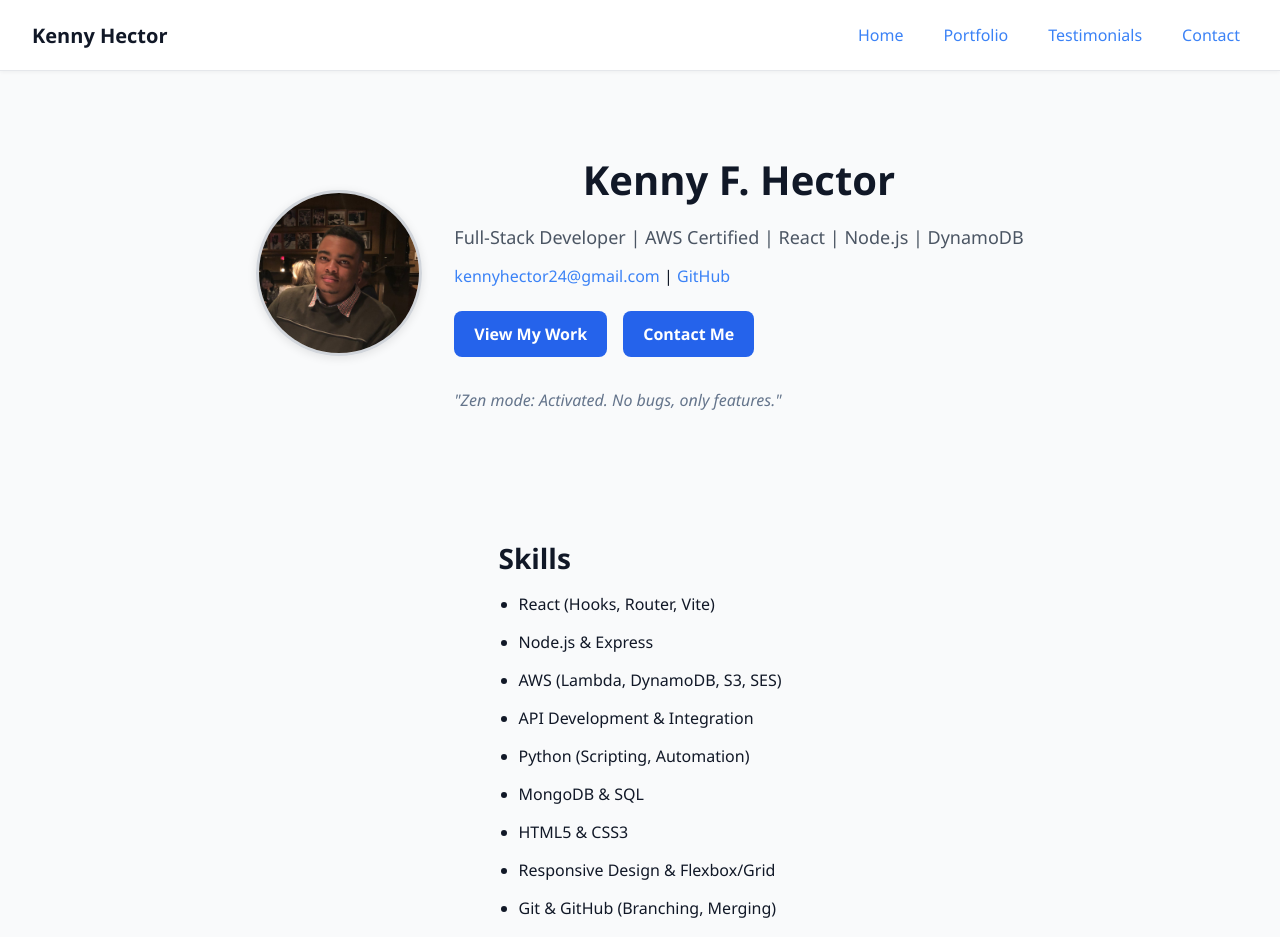
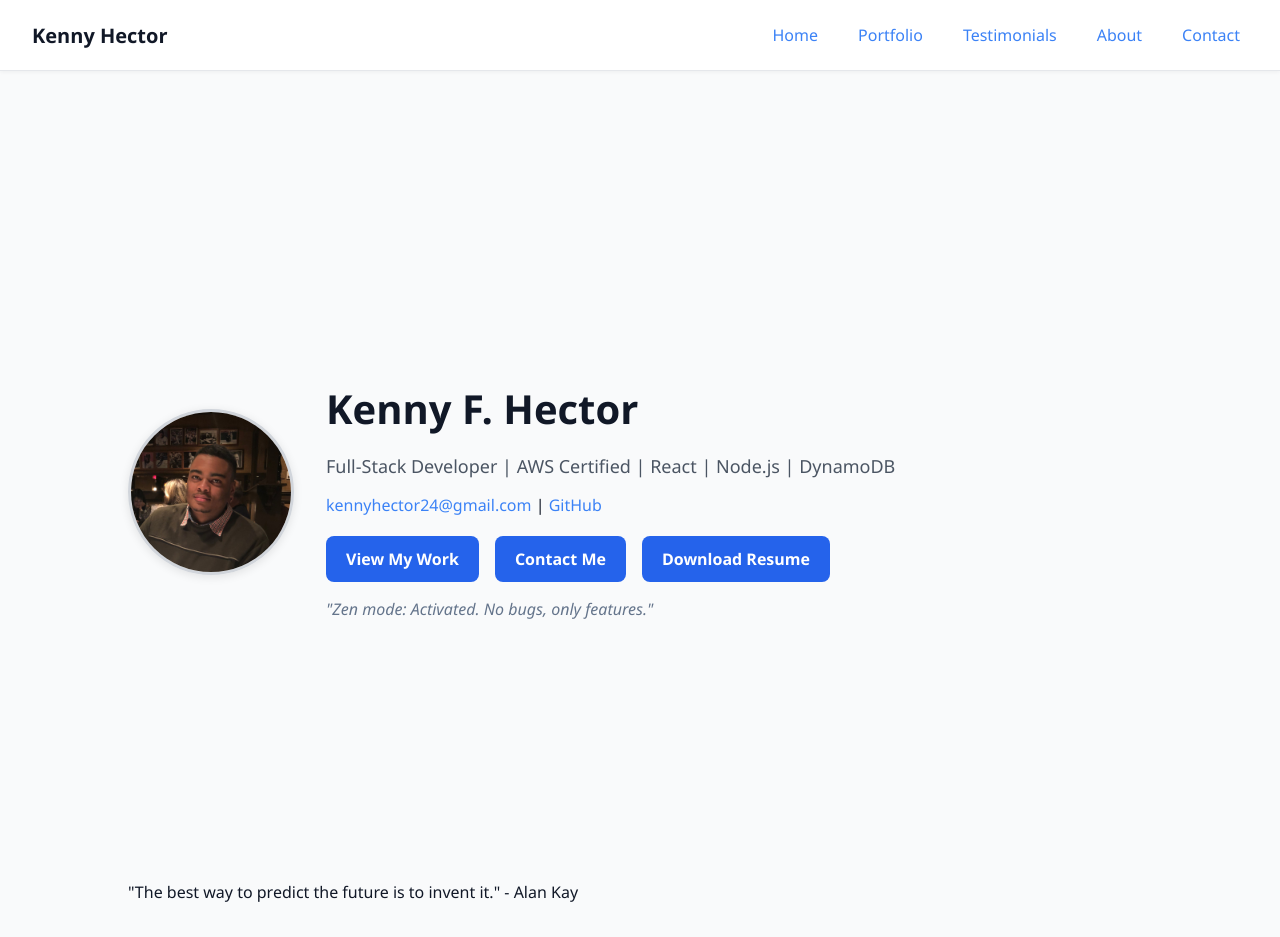
Before and after one commit to khector24/react-ai-portfolio, a React (Vite) app: page / in a window 1280 px wide. Shown: the top 937 px of the page. Built offline with nearby package versions, Linux system fonts and the light colour scheme.

Commit message:
Create new css style pages to better separate styles.

```diff
--- /dev/null
+++ b/src/About.jsx
@@ -0,0 +1,44 @@
+import resumePDF from "./assets/Best Resume - KFH.pdf";
+import "./App.css";
+
+export default function About() {
+  return (
+    <main className="about-container">
+      <h2>About Me</h2>
+      <p>
+        Hi, I'm <strong>Kenny Hector</strong>, a multilingual full-stack
+        developer from Haiti with a passion for clean, scalable, and
+        user-focused web applications. I graduated from Saint Thomas Aquinas
+        College with a Bachelor’s in Computer Science. I speak three languages
+        and take pride in blending creativity with performance in every project
+        I touch.
+      </p>
+      <p>
+        My experience spans building internal systems for hardware stores to
+        deploying scalable cloud apps for client engagement. I'm AWS certified
+        and fluent in React, Node.js, and automation tooling—equipped for both
+        frontend finesse and backend logic.
+      </p>
+
+      <a href={resumePDF} download className="resume-button">
+        Download Resume (PDF)
+      </a>
+
+      <section className="skills-section">
+        <h2>Skills</h2>
+        <ul className="skills-list">
+          <li>React (Hooks, Router, Vite)</li>
+          <li>Node.js & Express</li>
+          <li>AWS (Lambda, DynamoDB, S3, SES)</li>
+          <li>API Development & Integration</li>
+          <li>Python (Scripting, Automation)</li>
+          <li>MongoDB & SQL</li>
+          <li>HTML5 & CSS3</li>
+          <li>Responsive Design & Flexbox/Grid</li>
+          <li>Git & GitHub (Branching, Merging)</li>
+          <li>Agile Collaboration</li>
+        </ul>
+      </section>
+    </main>
+  );
+}
--- a/src/App.css
+++ b/src/App.css
@@ -5,11 +5,6 @@ body {
   margin: 0;
   padding: 0;
   color: #111827;
-}
-
-main {
-  min-height: 100vh;
-  padding: 2rem;
 }
 
 a {
@@ -21,12 +16,17 @@ a:hover {
   text-decoration: underline;
 }
 
+main {
+  padding: 2rem 1rem;
+  max-width: 1024px;
+  margin: 0 auto;
+}
+
 /* === Typography === */
 h1 {
   font-size: 2.5rem;
   font-weight: bold;
   margin-bottom: 0.5rem;
-  text-align: center;
 }
 
 h2 {
@@ -78,16 +78,44 @@ h2 {
   color: #1d4ed8;
 }
 
-/* === Home Page === */
-.intro-header {
-  text-align: left;
-  padding: 2rem 1rem;
+/* === Hero Section === */
+main.home-hero {
+  display: flex;
+  flex-direction: column;
+  justify-content: space-between;
+  min-height: 100vh;
+  max-width: 1024px;
+  margin: 0 auto;
+  padding: 3rem 1rem;
+}
+
+.home-hero-content {
+  display: flex;
+  align-items: center;
+  justify-content: flex-start;
+  gap: 2rem;
+  flex-wrap: wrap;
+  flex: 1;
+}
+
+.profile-pic {
+  width: 160px;
+  height: 160px;
+  border-radius: 50%;
+  object-fit: cover;
+  border: 3px solid #d1d5db;
+  box-shadow: 0 2px 10px rgba(0, 0, 0, 0.1);
+}
+
+.intro-text {
+  flex: 1;
+  min-width: 260px;
 }
 
 .name-heading {
   font-size: 2.5rem;
   font-weight: 700;
-  margin-bottom: 0.25rem;
+  margin-bottom: 0.5rem;
 }
 
 .subtitle {
@@ -97,13 +125,13 @@ h2 {
 }
 
 .contact-links {
-  margin-bottom: 1.5rem;
+  margin-bottom: 1.25rem;
 }
 
 .home-buttons {
   display: flex;
   gap: 1rem;
-  margin: 1.5rem 0;
+  margin-bottom: 1rem;
 }
 
 .cta-button {
@@ -123,85 +151,17 @@ h2 {
 .zen-joke {
   font-style: italic;
   color: #64748b;
-  margin-top: 2rem;
 }
 
-/* === Home Layout === */
-.home-container {
-  max-width: 1024px;
-  margin: 0 auto;
-  padding: 2rem 1rem;
-}
-
-.home-hero {
-  display: flex;
-  flex-direction: row;
-  align-items: center;
-  gap: 2rem;
-  flex-wrap: wrap;
-}
-
-.profile-pic {
-  width: 160px;
-  height: 160px;
-  border-radius: 50%;
-  object-fit: cover;
-  border: 3px solid #d1d5db;
-  box-shadow: 0 2px 10px rgba(0, 0, 0, 0.1);
-}
-
-.intro-text {
-  flex: 1;
-  min-width: 250px;
-}
-
+/* === Skills Section === */
 .skills-section {
   margin-top: 3rem;
 }
 
-.skills-list {
-  display: grid;
-  grid-template-columns: repeat(auto-fit, minmax(150px, 1fr));
-  gap: 0.75rem;
-  list-style-type: disc;
-  padding-left: 1rem;
-}
-
-@media (max-width: 640px) {
-  .home-hero {
-    flex-direction: column;
-    align-items: center;
-    text-align: center;
-  }
-
-  .intro-text {
-    align-items: center;
-  }
-}
-
-.home-hero {
-  display: flex;
-  flex-direction: column;
-  justify-content: center;
-  min-height: 100vh;
-  padding: 3rem 1rem;
-  max-width: 1024px;
-  margin: 0 auto;
-}
-
-.home-hero-content {
-  display: flex;
-  flex-direction: row;
-  align-items: center;
-  flex-wrap: wrap;
-  gap: 2rem;
-}
-
-@media (max-width: 768px) {
-  .home-hero-content {
-    flex-direction: column;
-    text-align: center;
-  }
+.skills-section h2 {
+  font-size: 1.5rem;
+  font-weight: 700;
+  margin-bottom: 1rem;
 }
 
 .skills-list {
@@ -212,204 +172,20 @@ h2 {
   padding-left: 1.25rem;
 }
 
-/* === Portfolio Page === */
-.portfolio-header {
-  max-width: 1024px;
-  margin: 0 auto;
-  text-align: left;
-  padding: 0 1rem;
-}
-
-.projects-grid {
-  display: grid;
-  grid-template-columns: 1fr;
-  gap: 1.5rem;
-  margin-top: 2rem;
-}
-
-@media (min-width: 768px) {
-  .projects-grid {
-    grid-template-columns: repeat(2, 1fr);
-  }
-}
-
-.project-card {
-  background-color: white;
-  border-radius: 0.75rem;
-  box-shadow: 0 2px 10px rgba(0, 0, 0, 0.05);
-  padding: 1.5rem;
-  transition: transform 0.2s ease;
-}
-
-.project-card:hover {
-  transform: translateY(-4px);
-}
-
-.project-title {
-  font-size: 1.25rem;
-  font-weight: 700;
-  margin-bottom: 0.25rem;
-  color: #111827;
-}
-
-.project-tech {
-  font-size: 0.875rem;
-  color: #6b7280;
-  margin-bottom: 0.75rem;
-}
-
-.project-desc {
-  font-size: 0.95rem;
-  color: #374151;
-  margin-bottom: 1rem;
-}
-
-.github-btn {
-  display: inline-block;
-  background-color: #111827;
-  color: white;
-  padding: 0.5rem 1rem;
-  font-size: 0.875rem;
-  border-radius: 0.375rem;
-  text-align: center;
-  transition: background-color 0.2s ease;
-}
-
-.github-btn:hover {
-  background-color: #1f2937;
-}
-
-/* === Filter Dropdown === */
-.filter-dropdown {
-  position: relative;
-  display: inline-block;
-  margin-bottom: 2rem;
-}
-
-.filter-toggle {
-  background-color: #2563eb;
-  color: white;
-  padding: 0.5rem 1rem;
-  border-radius: 0.375rem;
-  cursor: pointer;
-  font-size: 1rem;
-  border: none;
-}
-
-.filter-options {
-  position: absolute;
-  top: 110%;
-  left: 0;
-  background: white;
-  border: 1px solid #d1d5db;
-  border-radius: 0.375rem;
-  padding: 1rem;
-  z-index: 100;
-  display: flex;
-  flex-direction: column;
-  gap: 0.5rem;
-  box-shadow: 0 4px 10px rgba(0, 0, 0, 0.08);
-}
-
-.filter-option {
-  font-size: 0.95rem;
-  color: #111827;
-}
-
-.clear-filter-btn {
-  margin-top: 1rem;
-  padding: 0.5rem;
-  background-color: #f87171;
-  color: white;
-  border: none;
-  border-radius: 0.375rem;
-  font-weight: 500;
-  cursor: pointer;
-  transition: background-color 0.2s ease;
-}
-
-.clear-filter-btn:hover {
-  background-color: #ef4444;
-}
-
-/* === Mobile Filter Modal === */
-@media (max-width: 640px) {
-  .filter-options {
-    position: fixed;
-    top: 50%;
-    left: 50%;
-    transform: translate(-50%, -50%);
-    width: 90%;
-    max-width: 320px;
-    padding: 1.5rem;
-    z-index: 9999;
-    border-radius: 0.5rem;
-    box-shadow: 0 10px 25px rgba(0, 0, 0, 0.2);
+@media (max-width: 768px) {
+  .home-hero-content {
+    flex-direction: column;
+    text-align: center;
+    align-items: center;
   }
 
-  .filter-toggle {
-    width: 100%;
+  .name-heading {
     text-align: center;
   }
-}
 
-/* === Testimonials & Contact === */
-.testimonial {
-  background-color: white;
-  padding: 1.5rem;
-  border-radius: 0.75rem;
-  box-shadow: 0 2px 8px rgba(0, 0, 0, 0.05);
-  margin-bottom: 1.5rem;
-  max-width: 600px;
-  margin-left: auto;
-  margin-right: auto;
-}
-
-.testimonial p {
-  font-size: 1rem;
-  line-height: 1.5;
-  color: #374151;
-}
-
-.testimonial span {
-  display: block;
-  margin-top: 0.75rem;
-  font-weight: 500;
-  color: #6b7280;
-}
-
-.contact-form {
-  max-width: 600px;
-  margin: 2rem auto;
-  background: white;
-  padding: 2rem;
-  border-radius: 0.75rem;
-  box-shadow: 0 2px 10px rgba(0, 0, 0, 0.05);
-}
-
-.contact-form input,
-.contact-form textarea {
-  width: 100%;
-  margin-bottom: 1rem;
-  padding: 0.75rem;
-  border: 1px solid #d1d5db;
-  border-radius: 0.375rem;
-  font-size: 1rem;
-}
-
-.contact-form button {
-  background-color: #2563eb;
-  color: white;
-  padding: 0.5rem 1.25rem;
-  border: none;
-  border-radius: 0.375rem;
-  font-size: 1rem;
-  cursor: pointer;
-  transition: background-color 0.2s ease;
-}
-
-.contact-form button:hover {
-  background-color: #1d4ed8;
+  .intro-text {
+    align-items: center;
+  }
 }
 
 /* === Footer === */
--- a/src/App.jsx
+++ b/src/App.jsx
@@ -4,6 +4,7 @@ import Footer from "./Footer";
 import Home from "./Home"; // NEW
 import Portfolio from "./Portfolio";
 import Testimonials from "./Testimonials";
+import About from "./About"; // NEW
 import ContactForm from "./ContactForm";
 import "./App.css";
 
@@ -16,6 +17,7 @@ function App() {
         <Route path="/portfolio" element={<Portfolio />} />{" "}
         {/* Portfolio moved */}
         <Route path="/testimonials" element={<Testimonials />} />
+        <Route path="/about" element={<About />} />
         <Route path="/contact" element={<ContactForm />} />
       </Routes>
       <Footer />
--- /dev/null
+++ b/src/ContactForm.css
@@ -0,0 +1,33 @@
+.contact-form {
+  max-width: 600px;
+  margin: 2rem auto;
+  background: white;
+  padding: 2rem;
+  border-radius: 0.75rem;
+  box-shadow: 0 2px 10px rgba(0, 0, 0, 0.05);
+}
+
+.contact-form input,
+.contact-form textarea {
+  width: 100%;
+  margin-bottom: 1rem;
+  padding: 0.75rem;
+  border: 1px solid #d1d5db;
+  border-radius: 0.375rem;
+  font-size: 1rem;
+}
+
+.contact-form button {
+  background-color: #2563eb;
+  color: white;
+  padding: 0.5rem 1.25rem;
+  border: none;
+  border-radius: 0.375rem;
+  font-size: 1rem;
+  cursor: pointer;
+  transition: background-color 0.2s ease;
+}
+
+.contact-form button:hover {
+  background-color: #1d4ed8;
+}
--- a/src/ContactForm.jsx
+++ b/src/ContactForm.jsx
@@ -1,4 +1,5 @@
 import { useState } from "react";
+import "./ContactForm.css";
 
 export default function ContactForm() {
   const [formData, setFormData] = useState({
--- a/src/Home.jsx
+++ b/src/Home.jsx
@@ -1,6 +1,7 @@
 import { Link } from "react-router-dom";
 import profilePic from "./assets/profile-pic.jpeg";
 import "./App.css";
+import resumePDF from "./assets/Best Resume - KFH.pdf";
 
 export default function Home() {
   return (
@@ -30,27 +31,18 @@ export default function Home() {
             <Link to="/contact" className="cta-button">
               Contact Me
             </Link>
+            <a href={resumePDF} download className="cta-button">
+              Download Resume
+            </a>
           </div>
+
           <p className="zen-joke">
             "Zen mode: Activated. No bugs, only features."
           </p>
         </div>
       </section>
-
-      <section className="skills-section">
-        <h2>Skills</h2>
-        <ul className="skills-list">
-          <li>React (Hooks, Router, Vite)</li>
-          <li>Node.js & Express</li>
-          <li>AWS (Lambda, DynamoDB, S3, SES)</li>
-          <li>API Development & Integration</li>
-          <li>Python (Scripting, Automation)</li>
-          <li>MongoDB & SQL</li>
-          <li>HTML5 & CSS3</li>
-          <li>Responsive Design & Flexbox/Grid</li>
-          <li>Git & GitHub (Branching, Merging)</li>
-          <li>Agile Collaboration</li>
-        </ul>
+      <section className="home-hero-quote">
+        <p>"The best way to predict the future is to invent it." - Alan Kay</p>
       </section>
     </main>
   );
--- a/src/Navbar.jsx
+++ b/src/Navbar.jsx
@@ -11,6 +11,7 @@ export default function Navbar() {
         <Link to="/">Home</Link>
         <Link to="/portfolio">Portfolio</Link>
         <Link to="/testimonials">Testimonials</Link>
+        <Link to="/about">About</Link>
         <Link to="/contact">Contact</Link>
       </div>
     </nav>
--- a/src/Portfolio.jsx
+++ b/src/Portfolio.jsx
@@ -1,5 +1,5 @@
 import { useState } from "react";
-import "./App.css";
+import "./Portfolio.css";
 
 const projects = [
   {
--- /dev/null
+++ b/src/Testimonials.css
@@ -0,0 +1,23 @@
+.testimonial {
+  background-color: white;
+  padding: 1.5rem;
+  border-radius: 0.75rem;
+  box-shadow: 0 2px 8px rgba(0, 0, 0, 0.05);
+  margin-bottom: 1.5rem;
+  max-width: 600px;
+  margin-left: auto;
+  margin-right: auto;
+}
+
+.testimonial p {
+  font-size: 1rem;
+  line-height: 1.5;
+  color: #374151;
+}
+
+.testimonial span {
+  display: block;
+  margin-top: 0.75rem;
+  font-weight: 500;
+  color: #6b7280;
+}
--- a/src/Testimonials.jsx
+++ b/src/Testimonials.jsx
@@ -1,4 +1,5 @@
 import React from "react";
+import "./Testimonials.css"; // Assuming you have a CSS file for styling
 
 export default function Testimonials() {
   return (
```
Also changed, not shown: src/Portfolio.css (added, +140 -0 lines), 1 other file (tests, documents, lock files or other folders).
